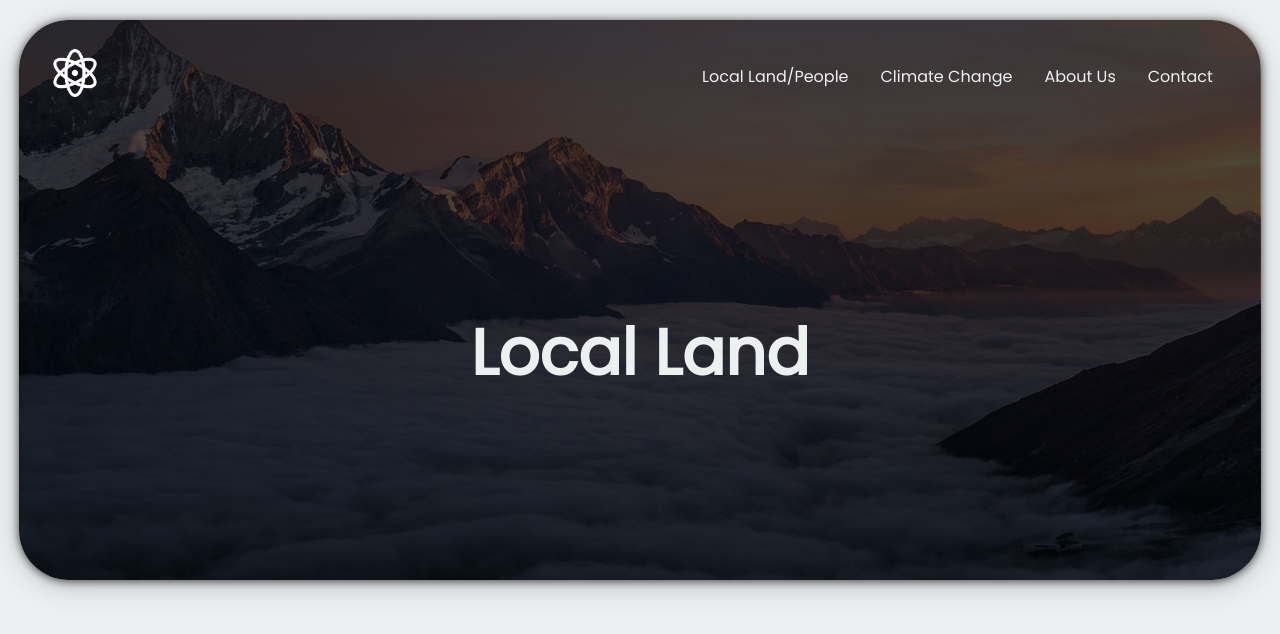
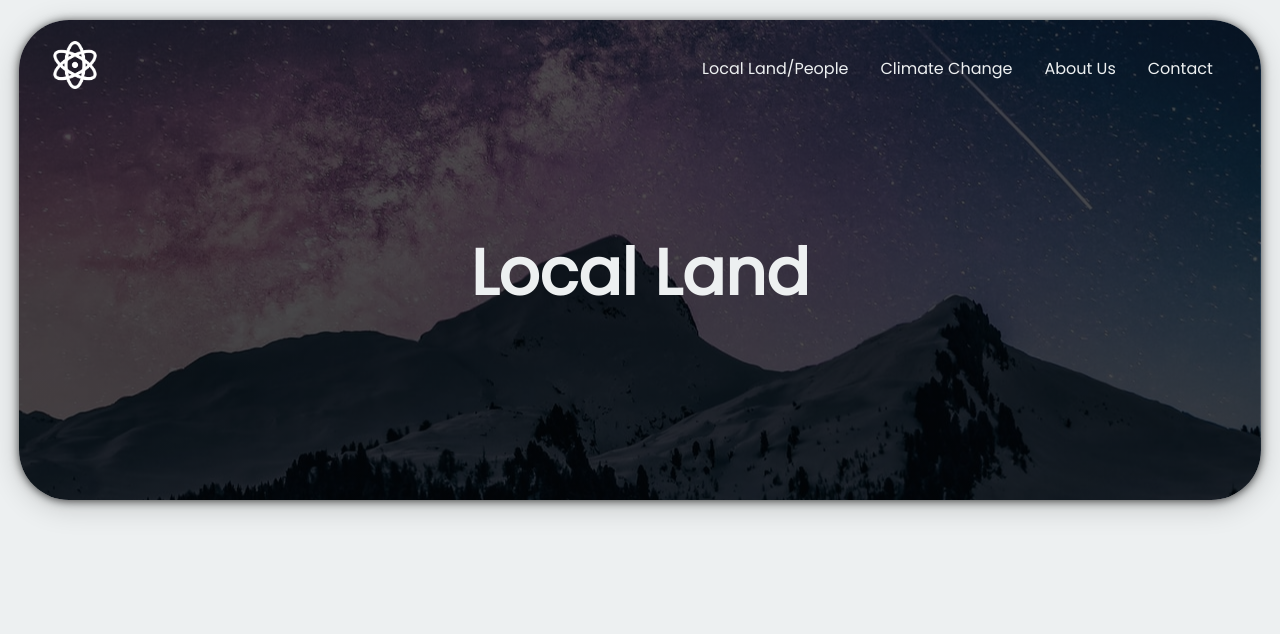
Before and after one commit to DITM-2022-Assignment/ditm-mg-assignment-Dhruv22315, a plain HTML site: page Pages/localland.html in a window 1280 px wide. Drawn offline with Linux system fonts and the light colour scheme.

Commit message:
Changes to local Land

```diff
--- a/CSS/PagesCSS/localland.css
+++ b/CSS/PagesCSS/localland.css
@@ -25,10 +25,10 @@ body {
 /* ---- HEADER -- */
 header {
   background-image: linear-gradient(rgba(0, 0, 0, 0.7), rgba(0, 0, 0, 0.7)),
-    url("../../Images/Mountain.jpg");
+    url("../../Images/Mountain1.jpg");
   width: 97%;
   margin-left: 1.5%;
-  height: 70vh;
+  height: 60vh;
   margin-top: 2.5vh;
   box-shadow: 0px 1px 10px 0 rgb(0 0 0 / 70%), 0 6px 30px 0 rgb(0 0 0 / 19%);
   border-radius: 50px;
@@ -85,5 +85,5 @@ header {
   font-size: 4rem;
   color: var(--white);
   position: absolute;
-  bottom: 50%;
+  bottom: 60%;
 }
```
Also changed, not shown: Images/Mountain1.jpg (added).
